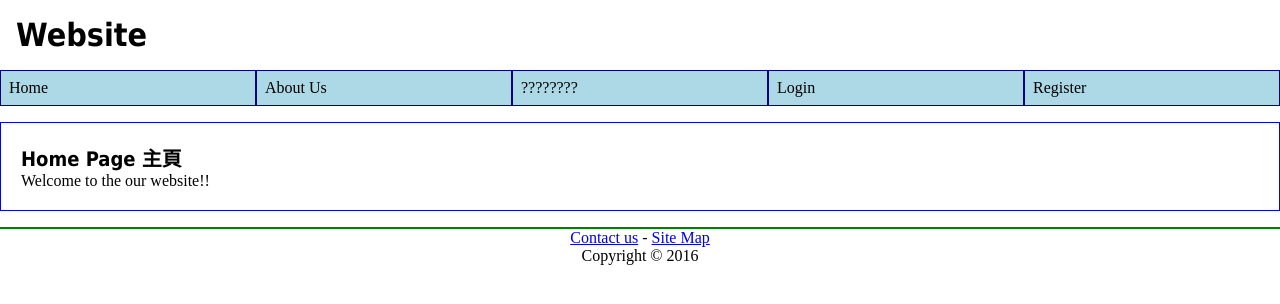
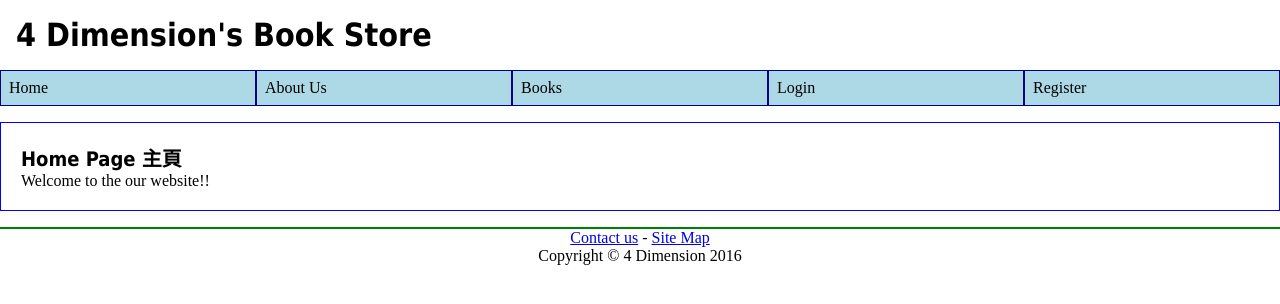
Before and after one commit to exnight/4D-HackJam, a plain HTML site: page index.html in a window 1280 px wide. Drawn offline with Linux system fonts and the light colour scheme.

Commit message:
Update index.html

```diff
--- a/index.html
+++ b/index.html
@@ -12,12 +12,12 @@
 	<body>
 		<div id="big_wrapper">
 			<header id="top_header">
-				<span id="website_title">Website</span>
+				<span id="website_title">4 Dimension's Book Store</span>
 			</header>
 			<nav id="top_menu">
 				<a><p>Home</p></a>
 				<a><p>About Us</p></a>
-				<a><p>????????</p></a>
+				<a><p>Books</p></a>
 				<a><p>Login</p></a>
 				<a><p>Register</p></a>
 			</nav>
@@ -30,7 +30,7 @@
 			<footer id="the_footer">
 				<a href="contact_us.html">Contact us</a> -
 				<a href="site_map.html">Site Map</a>
-				<p>Copyright &copy; 2016</p>
+				<p>Copyright &copy; 4 Dimension 2016</p>
 			</footer>
 		</div>
 	</body>
```
